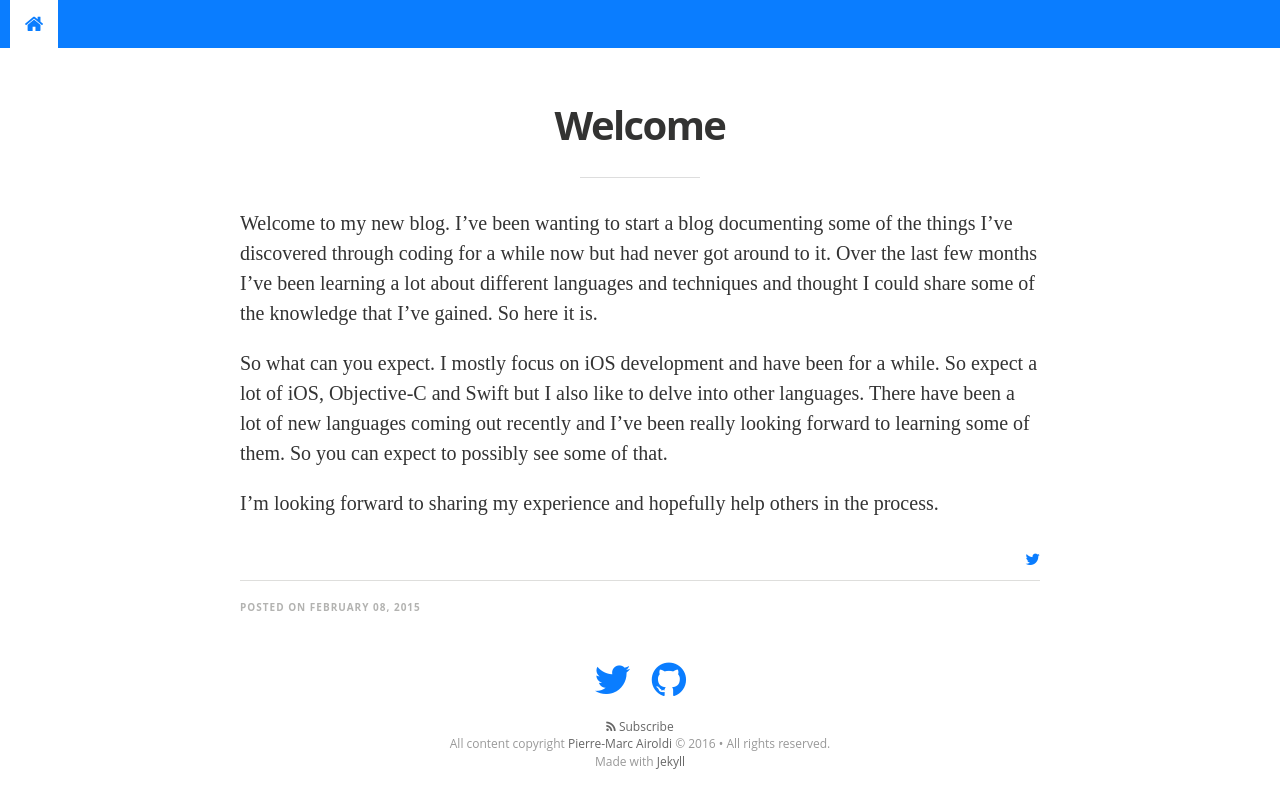
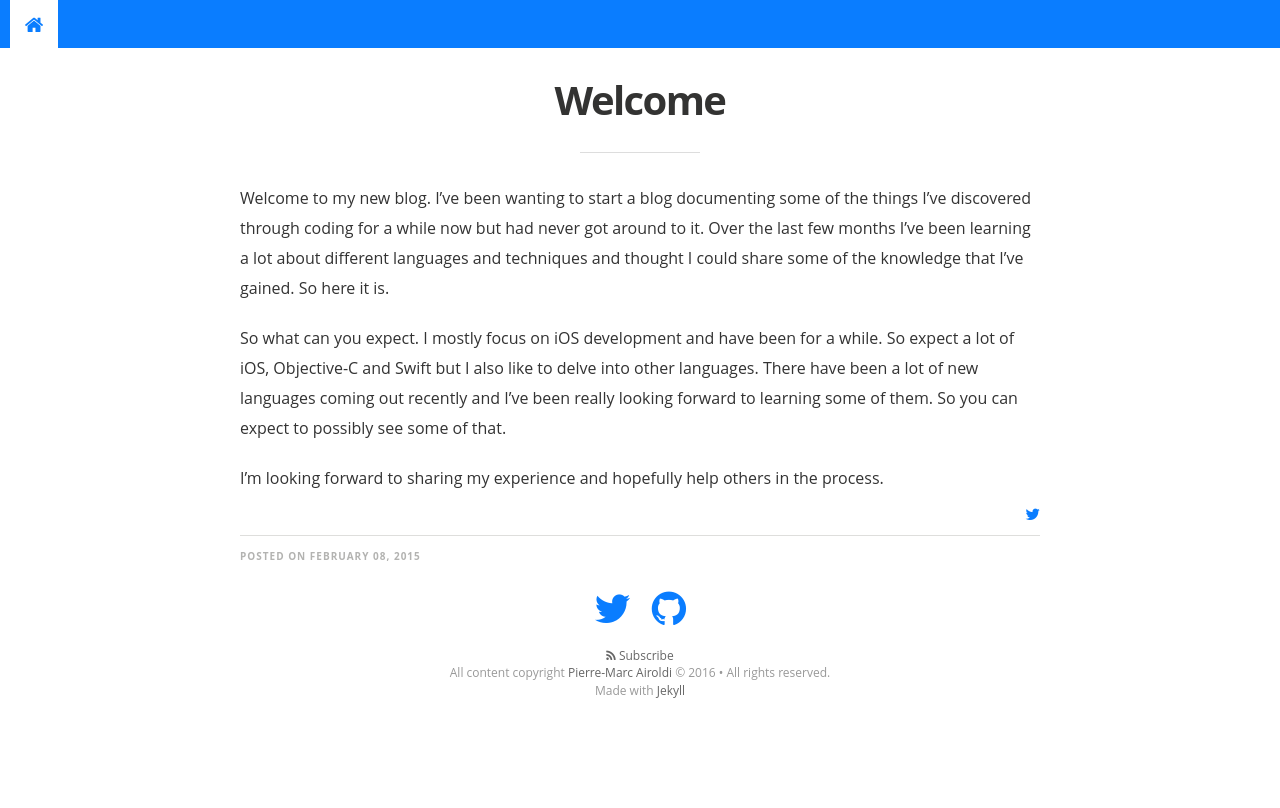
Before and after one commit to petester42/blog, a Jekyll site: the page built from _posts/2015-02-08-welcome.md, in a window 1280 px wide. Shown: the top 808 px of the page. Built offline with Jekyll 4.4.1, drawn with Linux system fonts in a browser that asks for light colours; nearby versions of some CDN libraries; some web fonts are replaced; Markdown is read by kramdown in place of the engine named in the settings.

Commit message:
update design and add resume

```diff
--- a/_config.yml
+++ b/_config.yml
@@ -13,7 +13,7 @@ email: "pierremarcairoldi@gmail.com"
 # blog logo
 logo: "PM"
 # blog cover
-cover: '#0a7bff'
+cover: "/assets/images/Life-of-Pix-free-stock-photo-city-Montreal-skyline.jpg"
 
 name: "Pierre-Marc Airoldi"
 author: "Pierre-Marc Airoldi"
--- a/_layouts/page.html
+++ b/_layouts/page.html
@@ -1,5 +1,3 @@
----
----
 <!DOCTYPE html>
 <html>
 {% include head.html %}
@@ -9,9 +7,7 @@
     <article class="post">
       {% if page.image %}
       <div class="article-image">
-          <div class="post-image-image" style="background-image: url({% if page.image %}{{ page.image }}{% endif %})">
-            Article Image
-          </div>
+        <div class="post-image-image" style="background-image: url({% if page.image %}{{ page.image }}{% endif %})"></div>
         <div class="post-meta">
           <h1 class="post-title">{{ page.title }}</h1>
           <div style="text-align:center">
--- a/_layouts/post.html
+++ b/_layouts/post.html
@@ -9,9 +9,7 @@
     <article class="post">
       {% if page.image %}
       <div class="article-image">
-          <div class="post-image-image" style="background-image: url({% if page.image %}{{ page.image }}{% endif %})">
-            Article Image
-          </div>
+        <div class="post-image-image" style="background-image: url({% if page.image %}{{ page.image }}{% endif %})"></div>
         <div class="post-meta">
           <h1 class="post-title">{{ page.title }}</h1>
           <div style="text-align:center">
--- a/css/main.sass
+++ b/css/main.sass
@@ -10,7 +10,6 @@ $rs: 16px
 
 $font-serif: Linux Libertine
 $font-sans: Open Sans, MundoSans, "Helvetica Neue", Arial, Helvetica, sans-serif
-
 
 @mixin respond-to($breakpoint)
   @media only screen and (max-width: $breakpoint + px)
@@ -61,7 +60,7 @@ body
     vertical-align: middle
     display: table-cell
     font-size: 20px
-    font-family: $font-serif
+    font-family: $font-sans
 
   .logo
     display: block
@@ -122,11 +121,11 @@ body
       vertical-align: middle
       display: table-cell
       font-size: 40px
-      font-family: $font-serif
+      font-family: $font-sans
 
   .blog-title
     margin: 0
-    padding: $rs $rs $rs/2
+    padding: 0 $rs $rs/2
     font-size: 50px
     text-align: center
     font-weight: 700
@@ -134,7 +133,12 @@ body
     outline: 0
     line-height: 50px
     word-break: break-word
-    color: #333
+    a
+      text-decoration: none
+      color: #333
+      &:hover
+        color: #0a7dff
+
   .blog-description
     margin: 0 0 20px
     padding: 0 $rs*2
@@ -161,10 +165,12 @@ body
   @include respond-to(800)
     padding: 0 10px
   article
-    padding: 15px 0 15px 0
-    border-bottom: 1px solid #f2f2f0
+    padding: 5px 0 15px 0
     &:last-child
-      border-bottom: 0px
+      padding: 0 0 0 0
+      .post-meta
+        border-bottom: 0px
+
     .post-title
       letter-spacing: -0.02em
       font-weight: 700
@@ -175,14 +181,15 @@ body
       margin: 0 0
       a
         text-decoration: none
-        color: #333332
+        color: #333
         &:hover
-          text-decoration: none
+          color: #0a7dff
+
     .post-excerpt
       letter-spacing: -0.02em
       font-weight: 300
       font-style: normal
-      font-size: 20px
+      font-size: 18px
       line-height: 1.3
       color: #666665
     .post-meta
@@ -190,11 +197,13 @@ body
       color: #b3b3b1
       line-height: 30px
       text-align: center
+      border-bottom: 1px solid #f2f2f0
       a
         color: #b3b3b1
         text-decoration: none
         &:hover
           text-decoration: underline
+
 .break
   padding: 0
   display: block
@@ -202,6 +211,11 @@ body
   margin: 30px auto 20px auto
   border: 0px solid #ddd
   border-top: 1px solid #ddd
+
+.article-item
+  p
+    margin-bottom: 5px
+    margin-top: 15px
 
 .container.featured
   padding-bottom: 0px
@@ -212,7 +226,7 @@ body
 .index-headline
   border-top: 1px solid #dededc
   margin: 0
-  padding: 16px 0 0
+  padding: 10px 0 0
   span
     color: #b3b3b1
     font-size: $rs/8*5
@@ -380,7 +394,7 @@ body
       text-overflow: ellipsis
   .post-content
     width: 100%
-    font-family: $font-serif
+    font-family: $font-sans
     color: #333
     h1, h2, h3
       font-family: $font-sans
@@ -388,7 +402,7 @@ body
       letter-spacing: -0.02em
       font-weight: 700
       font-style: normal
-      font-size: 24px
+      font-size: 20px
       line-height: 1.3
       margin: 0
       font-family: $font-sans
@@ -398,14 +412,14 @@ body
       letter-spacing: -0.02em
       font-weight: 700
       font-style: normal
-      font-size: 32px
+      font-size: 28px
       line-height: 1.2
       margin: 0 0 10px 0
       padding: 15px 0 0 0
     p
       font-weight: 400
       font-style: normal
-      font-size: 20px
+      font-size: 16px
       line-height: 30px
       margin: 0 0 0 0
       padding: 10px 0 10px 0
@@ -470,7 +484,7 @@ body
     ol li
       list-style-type: decimal
   .bottom-teaser
-    padding: 10px 0 15px
+    padding: 10px 0
     font-family: $font-sans
     hr
       border: 0
@@ -547,7 +561,7 @@ body
           color: #333
 .share
   text-align: right
-  padding: 20px 0 0
+  padding: 0
   a
     text-decoration: none
     color: rgba(10,125,255,1.0)
```
Also changed, not shown: _layouts/default.html (+15 -9 lines), 1 other file. Lines whose indentation alone changed are shown as unchanged.
